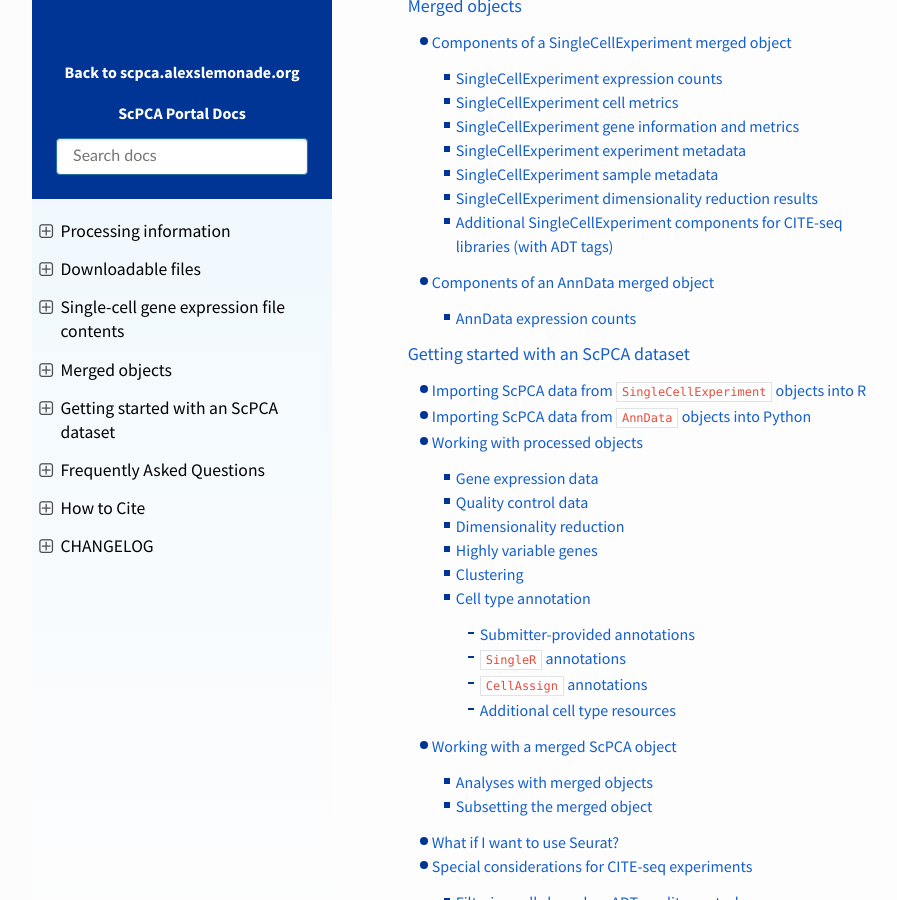
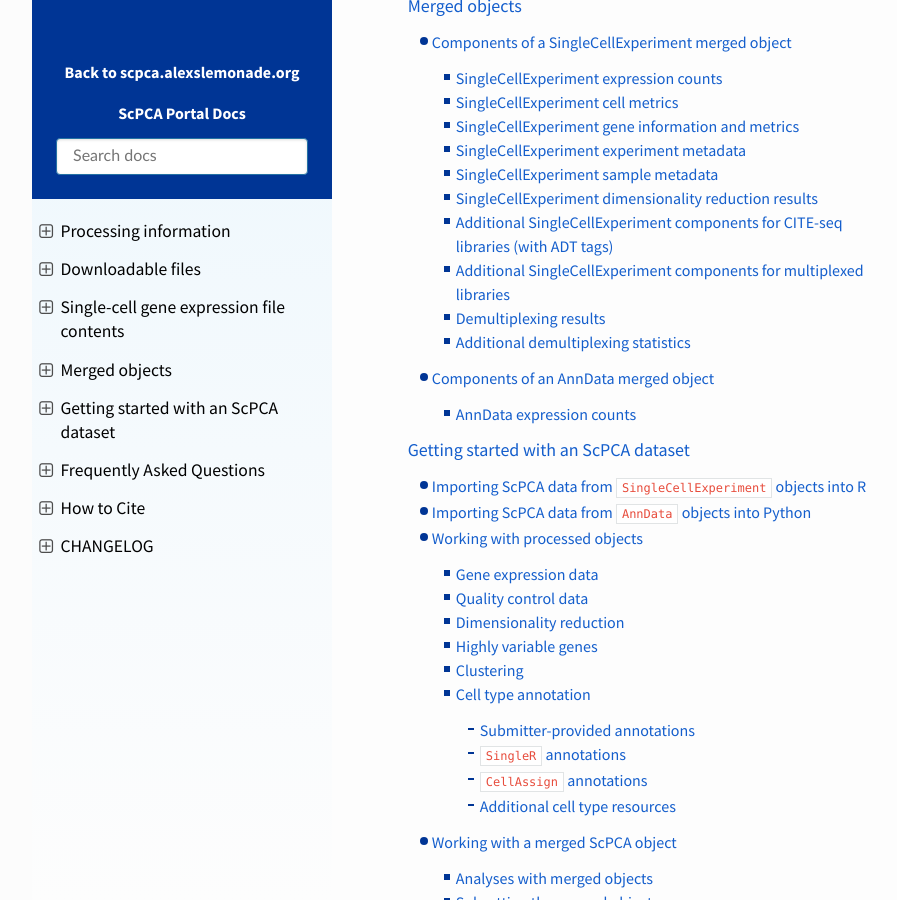
Before and after one commit to DongzeHE/scpca-docs, a Sphinx documentation site: the page built from docs/index.md, in a window 1280 px wide and 900 px high, scrolled down 2120 px. Shown: the whole window, without its empty margins (158-1055 px from the left). Built offline with Sphinx 7.4.7 and the Read the Docs theme 2.0.0, drawn with Linux system fonts in a browser that asks for light colours; some of the changed lines change nothing that is shown.

Commit message:
WIP: copied in individual object SCE cellhash section, which needs to be updated for merged objects. Currently pending processing a cellhash project

````diff
--- a/docs/merged_objects.md
+++ b/docs/merged_objects.md
@@ -306,6 +306,75 @@
 metadata(altExp(merged_sce, "adt")) # adt metadata
 ```
 
+### Additional SingleCellExperiment components for multiplexed libraries
+
+Multiplexed libraries will contain a number of additional components and fields.
+
+Hashtag oligo (HTO) quantification for each cell is included within the merged `SingleCellExperiment` as an "Alternative Experiment" named `"cellhash"` , which can be accessed with the following command:
+
+```r
+altExp(merged_sce, "cellhash") # hto experiment
+```
+
+Within this, the main data matrix is again found in the `counts` assay, with each column corresponding to a cell or droplet (in the same order as the parent `SingleCellExperiment`) and each row corresponding to a hashtag oligo (HTO).
+Column names are again cell barcode sequences and row names the HTO ids for all assayed HTOs.
+
+The following additional per-cell data columns for the cellhash data can be found in the main `colData` data frame (accessed with `colData(sce)` [as above](#singlecellexperiment-cell-metrics)).
+
+| Column name                | Contents                                          |
+| -------------------------- | ------------------------------------------------- |
+| `altexps_cellhash_sum`    | UMI count for cellhash HTOs                       |
+| `altexps_cellhash_detected` | Number of HTOs detected per cell (HTO count > 0 ) |
+| `altexps_cellhash_percent`  | Percent of `total` UMI count from HTO reads       |
+
+Metrics for each of the HTOs assayed can be found as a `DataFrame` stored as `rowData` within the alternative experiment:
+
+```r
+rowData(altExp(sce, "cellhash")) # hto metrics
+```
+
+This data frame contains the following columns with statistics for each HTO:
+
+| Column name | Contents                                                       |
+| ----------- | -------------------------------------------------------------- |
+| `mean`      | Mean HTO count across all cells/droplets                       |
+| `detected`  | Percent of cells in which the HTO was detected (HTO count > 0 ) |
+| `sample_id` | Sample ID for this library that corresponds to the HTO. Only present in `filtered` and `processed` objects |
+
+Note that in the unfiltered `SingleCellExperiment` objects, this may include hashtag oligos that do not correspond to any included sample, but were part of the reference set used for mapping.
+
+### Demultiplexing results
+
+Demultiplexing results are included only in the `filtered` and `processed` objects.
+The demultiplexing methods applied for these objects are described in the {ref}`multiplex data processing section <processing_information:Multiplexed libraries>`.
+
+Demultiplexing analysis adds the following additional fields to the `colData(sce)` data frame:
+
+| Column name | Contents                                                       |
+| ----------- | -------------------------------------------------------------- |
+| `hashedDrops_sampleid`  | Most likely sample as called by `DropletUtils::hashedDrops` |
+| `HTODemux_sampleid`  | Most likely sample as called by `Seurat::HTODemux` |
+| `vireo_sampleid`  | Most likely sample as called by `vireo` (genetic demultiplexing) |
+
+### Additional demultiplexing statistics
+
+Each demultiplexing method generates additional statistics specific to the method that you may wish to access, including probabilities, alternative calls, and potential doublet information.
+
+For methods that rely on the HTO data, these statistics are found in the `colData(altExp(sce, "cellhash"))` data frame;
+`DropletUtils::hashedDrops()` statistics have the prefix `hashedDrops_` and `Seurat::HTODemux()` statistics have the prefix `HTODemux`.
+
+Genetic demultiplexing statistics are found in the main `colData(sce)` data frame, with the prefix `vireo_`.
+
+
+
+
+
+
+
+
+
+
+
 ## Components of an AnnData merged object
 
 Before getting started, we highly encourage you to familiarize yourself with the general `AnnData` object structure and functions available as part of the [`AnnData` package](https://anndata.readthedocs.io/en/latest/index.html).
````
